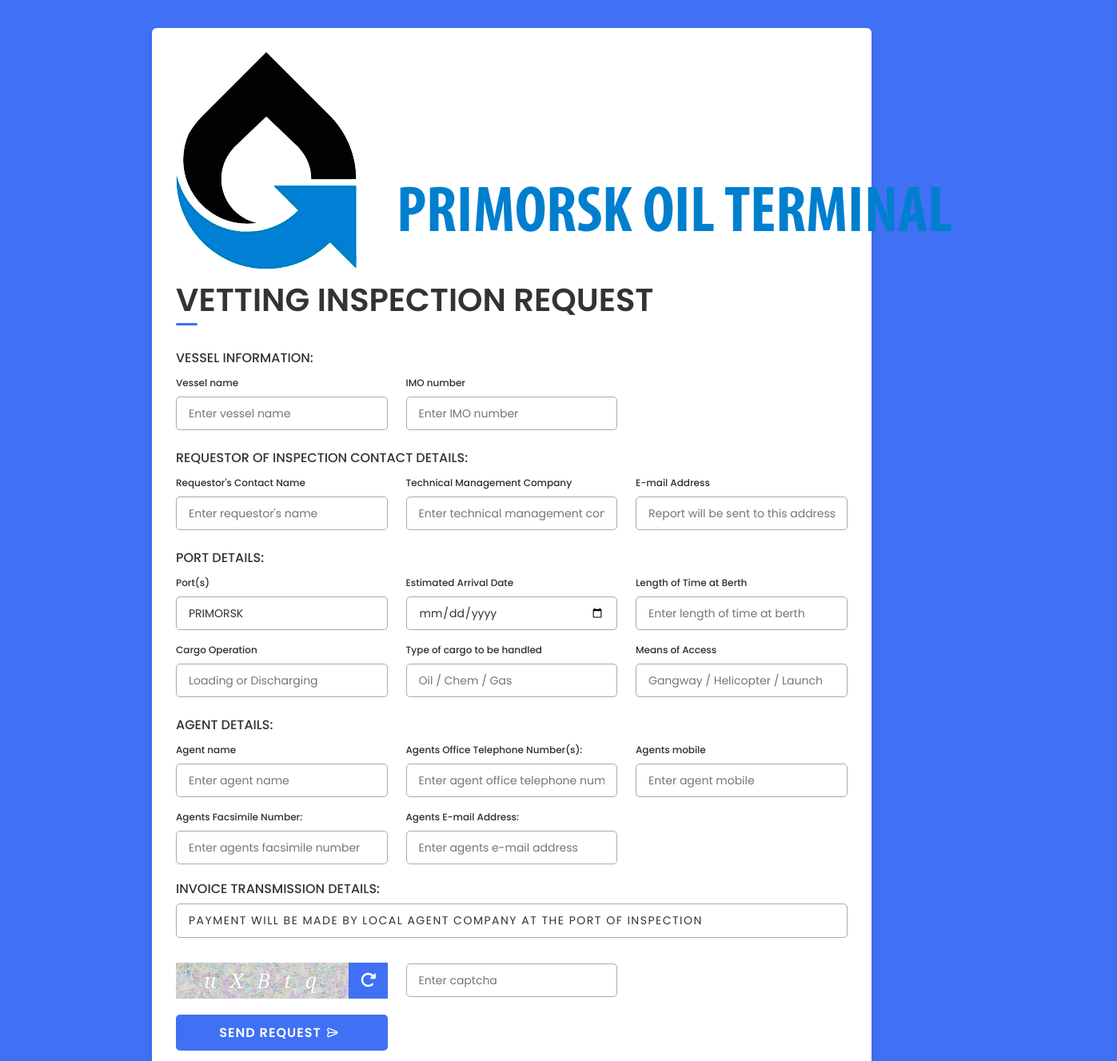
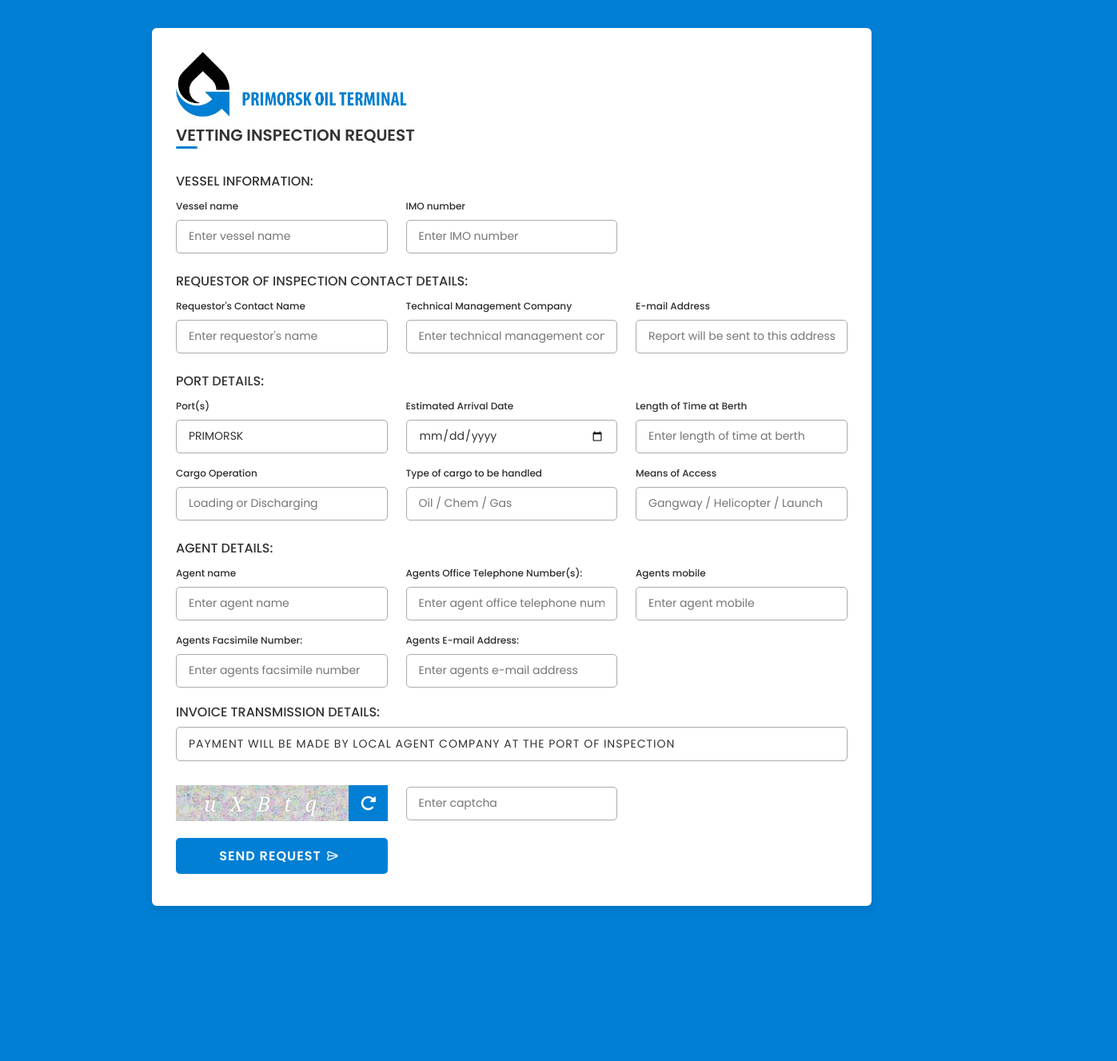
Before and after one commit to fdrvevg/vetting, a plain HTML site: page index.html in a window 1280 px wide. Shown: the top 1327 px of the page at 80% size, 1397 px wide, since content can reach past the window. After the commit the page ends 1168 px from the top, so only its background shows below. Drawn offline with nearby package versions, Linux system fonts and the light colour scheme; files that its build step writes are made by us from their sources.

Commit message:
Update style.css
Update 10.06.23

```diff
--- a/style.css
+++ b/style.css
@@ -11,7 +11,7 @@ body {
     display: flex;
     align-items: center;
     justify-content: center;
-    background: #4070f4;
+    background: #007fd5;
     min-width: 400px;
 }
 
@@ -32,6 +32,16 @@ body {
     font-weight: 600;
     color: #333;
     text-transform: uppercase;
+
+}
+
+.container header h1 {
+    font-size: 20px;
+    font-weight: 600;
+}
+
+.container header img {
+    width: 350px;
 }
 
 .container header::before {
@@ -42,7 +52,7 @@ body {
     height: 3px;
     width: 27px;
     border-radius: 8px;
-    background-color: #4070f4;
+    background-color: #007fd5;
 }
 
 .container form {
@@ -111,7 +121,7 @@ body {
 }
 /* , :valid */
 .input-field input:is(:focus){
-    border: 1px solid #4070f4;
+    border: 1px solid #007fd5;
     box-shadow: 0 3px 3px rgba(0,0,0,0.13);
 }
 
@@ -169,7 +179,7 @@ body {
         border: none;
         outline: none;
         color: #ffffff;
-        background-color: #4070f4;
+        background-color: #007fd5;
         transition: all 0.3s linear;
         cursor: pointer;
 }
@@ -200,7 +210,7 @@ body {
     outline: none;
     color: #ffffff;
     width: calc(100% / 3 - 15px);
-    background-color: #4070f4;
+    background-color: #007fd5;
     transition: all 0.3s linear;
     cursor: pointer;
 }
@@ -214,6 +224,7 @@ body {
 
 .container form button{
     display: flex;
+    position: relative;
     align-items: center;
     justify-content: center;
     height: 45px;
@@ -222,7 +233,7 @@ body {
     color: #ffffff;
     border-radius: 5px;
     margin: 10px 0;
-    background-color: #4070f4;
+    background-color: #007fd5;
     transition: all 0.3s linear;
     cursor: pointer;
     text-transform: uppercase;
@@ -239,10 +250,7 @@ body {
 
 form button:hover {
     background-color: #265df2;
-}
 
-form button i {
-    margin: 0 6px;
 }
 
 
@@ -254,7 +262,7 @@ form button i {
     font-size: 14px;
     font-weight: 400;
     color: #333;
-    letter-spacing: 1.5px;
+    letter-spacing: 1px;
 }
 
 .submitBtn {
@@ -272,7 +280,14 @@ form button i {
     font-weight: 500;
 }
 
+form .submitBtn i {
+    transition: 0.3s ease;
+    margin: 0 6px;
+}
 
+form .submitBtn:hover i {
+    transform: translate(10px);
+}
 
 
 @media (max-width: 920px) {
```
